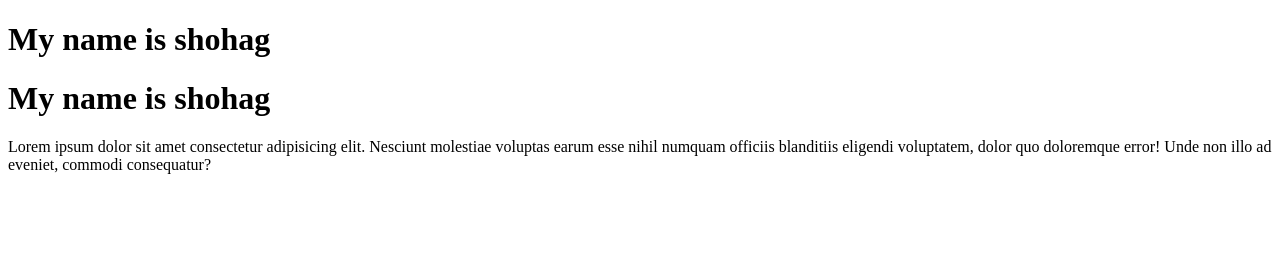
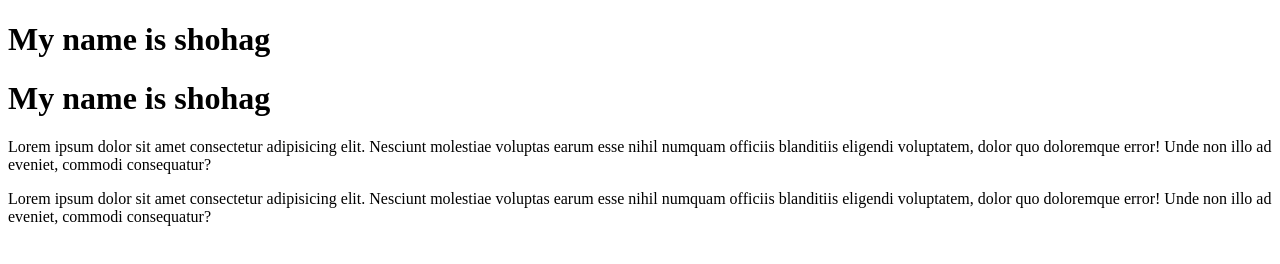
Before and after one commit to shohag390/html-tag, a plain HTML site: page index.html in a window 1280 px wide. Drawn offline with Linux system fonts and the light colour scheme.

Commit message:
test commit

```diff
--- a/index.html
+++ b/index.html
@@ -9,5 +9,6 @@
     <h1>My name is shohag</h1>
     <h1>My name is shohag</h1>
     <p>Lorem ipsum dolor sit amet consectetur adipisicing elit. Nesciunt molestiae voluptas earum esse nihil numquam officiis blanditiis eligendi voluptatem, dolor quo doloremque error! Unde non illo ad eveniet, commodi consequatur?</p>
+    <p>Lorem ipsum dolor sit amet consectetur adipisicing elit. Nesciunt molestiae voluptas earum esse nihil numquam officiis blanditiis eligendi voluptatem, dolor quo doloremque error! Unde non illo ad eveniet, commodi consequatur?</p>
 </body>
 </html>
```
